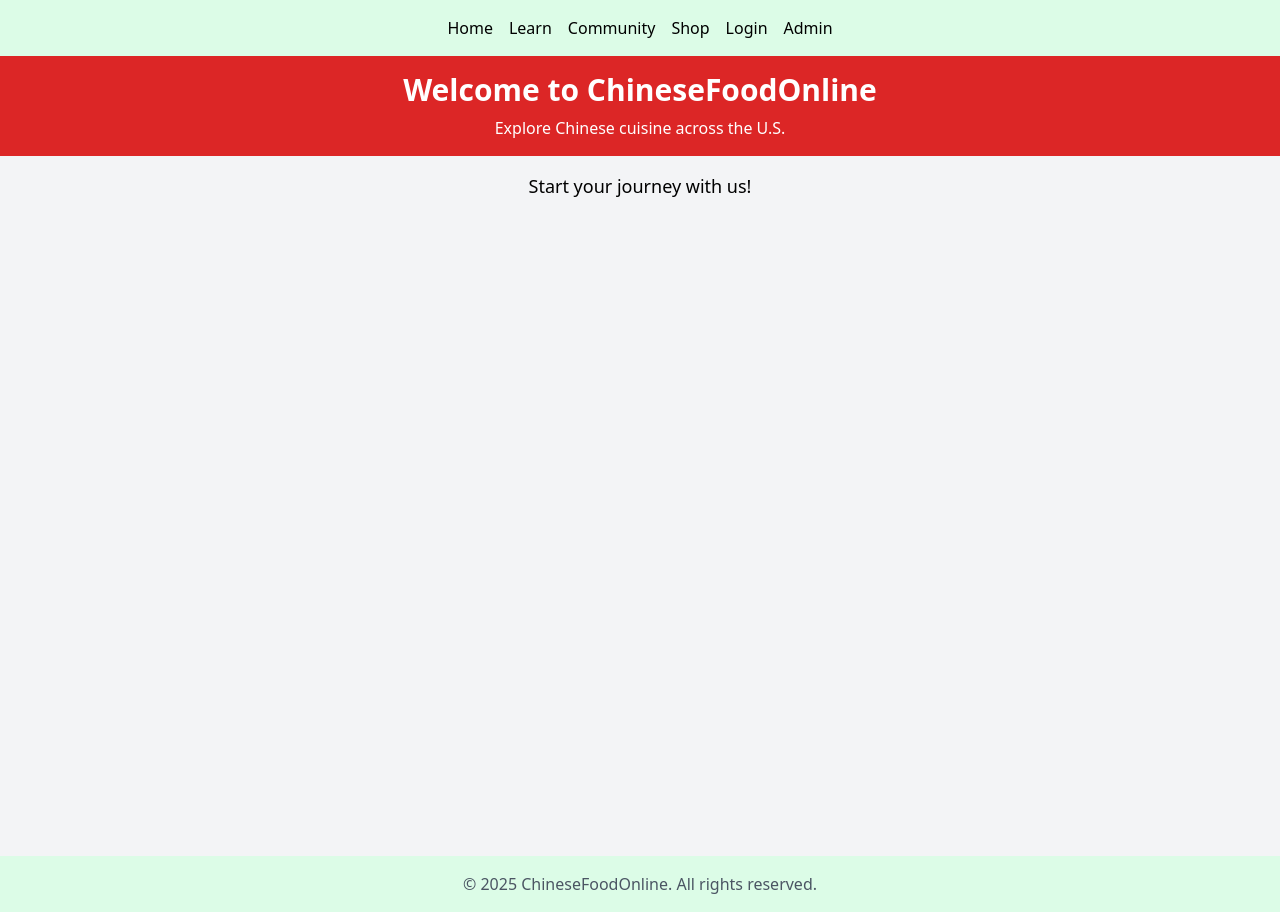
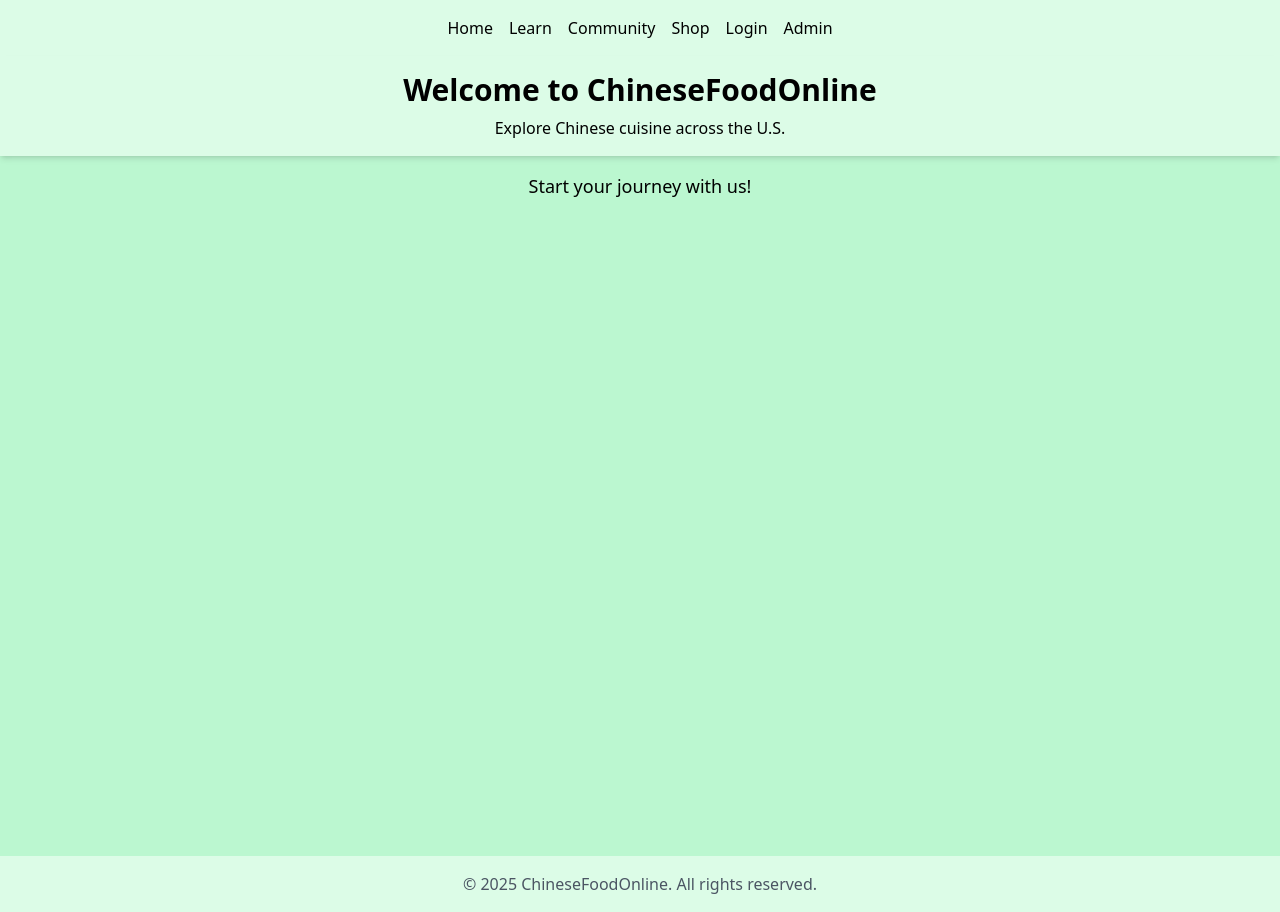
Before and after one commit to cfol1980/chinesefoodonline, a Next.js app: page / in a window 1280 px wide. Built offline with nearby package versions, Linux system fonts and the light colour scheme.

Commit message:
2025-08-09 bg green-200

```diff
--- a/app/[supporter-id]/page.tsx
+++ b/app/[supporter-id]/page.tsx
@@ -45,7 +45,7 @@ export default function Supporter() {
   if (!isValid) return <div>Loading...</div>;
 
   return (
-    <div className="bg-gray-100 min-h-screen p-4">
+    <div className="bg-gray-600 min-h-screen p-4">
       <h1 className="text-2xl font-bold text-center mb-4 bg-red-100 p-2 rounded">{name}</h1>
       <p className="text-lg mb-4">{description}</p>
       <img src={`/${supporterId}/logo.jpg`} alt={`${supporterId} logo`} className="mx-auto mb-4" />
--- a/app/page.tsx
+++ b/app/page.tsx
@@ -1,7 +1,7 @@
 export default function Home() {
   return (
-    <div className="bg-gray-100 min-h-screen">
-      <header className="bg-red-600 text-white p-4 text-center">
+    <div className="bg-green-200 min-h-screen">
+      <header className="bg-green-100 text-black p-4 text-center shadow-md">
         <h1 className="text-3xl font-bold">Welcome to ChineseFoodOnline</h1>
         <p className="mt-2">Explore Chinese cuisine across the U.S.</p>
       </header>
```
